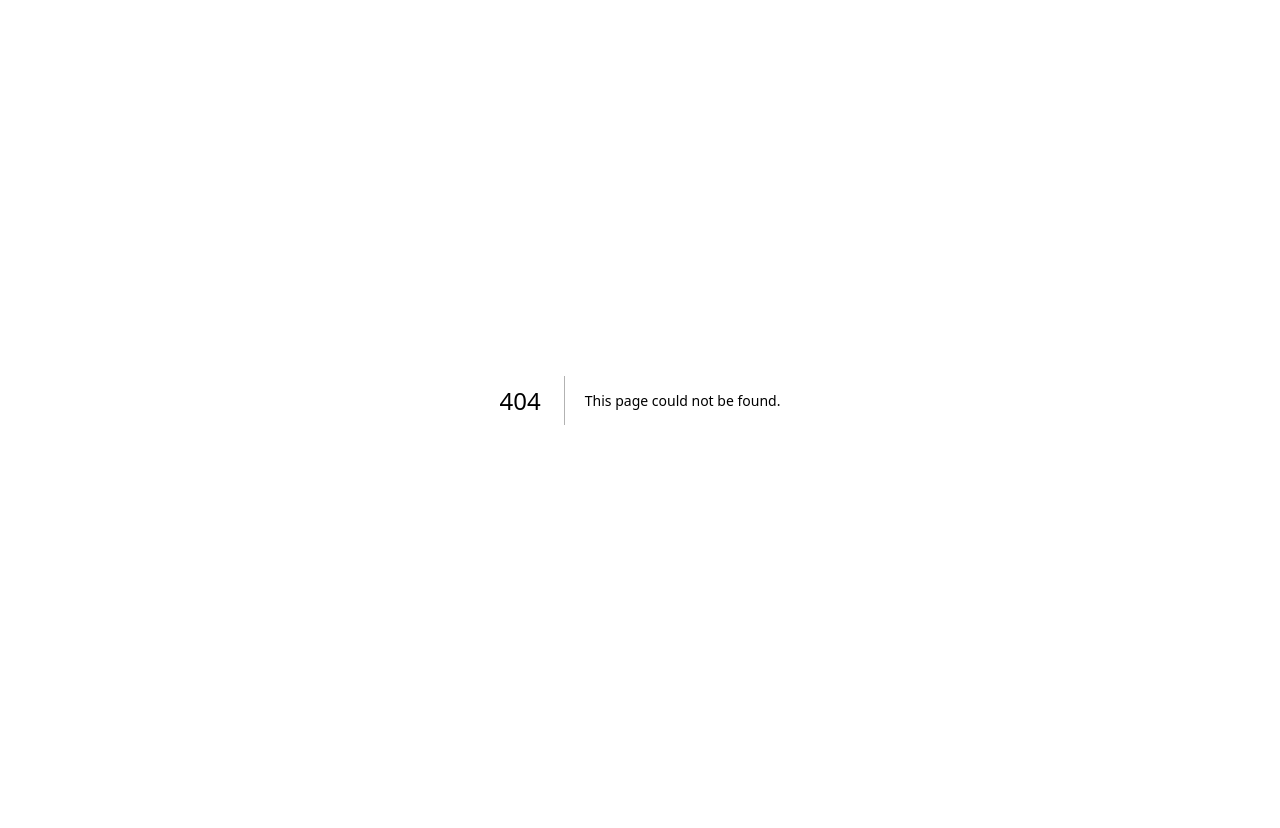
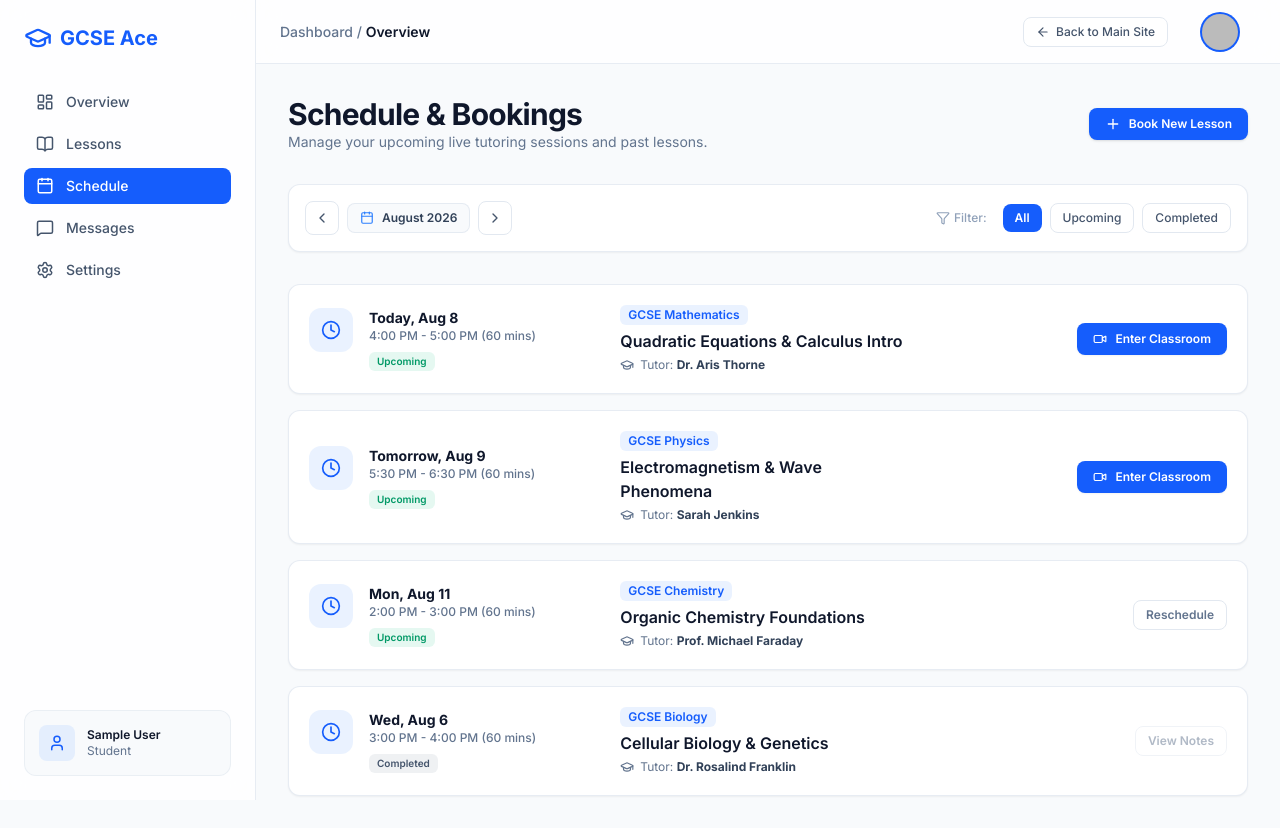
Before and after one commit to alexraju01/GCSE-tutor-app, a Next.js app in the folder client/: page /dashboard/schedule in a window 1280 px wide. Before the commit this address had no page. Before the commit the page ends 800 px from the top, so only its background shows below. Built offline with nearby package versions, Linux system fonts and the light colour scheme; no server answers; sample sign-in values are in the browser's storage.

Commit message:
created schedule page with out functionility

```diff
--- /dev/null
+++ b/client/src/app/(dashboard)/dashboard/schedule/page.tsx
@@ -0,0 +1,223 @@
+import { auth } from "@auth";
+import {
+	Calendar as CalendarIcon,
+	ChevronLeft,
+	ChevronRight,
+	Clock,
+	Filter,
+	GraduationCap,
+	Plus,
+	Video,
+} from "lucide-react";
+import Link from "next/link";
+
+interface Session {
+	id: string;
+	title: string;
+	subject: string;
+	tutorOrStudent: string;
+	roleLabel: string;
+	date: string;
+	time: string;
+	duration: string;
+	status: "Upcoming" | "Completed" | "Cancelled";
+	meetingUrl?: string;
+}
+
+const SchedulePage = async () => {
+	const session = await auth();
+	const isTeacher = session?.user?.role === "Teacher";
+
+	// Mock schedule data (replace with database queries)
+	const scheduleItems: Session[] = [
+		{
+			id: "1",
+			title: "Quadratic Equations & Calculus Intro",
+			subject: "GCSE Mathematics",
+			tutorOrStudent: isTeacher ? "Alex Morgan" : "Dr. Aris Thorne",
+			roleLabel: isTeacher ? "Student" : "Tutor",
+			date: "Today, Aug 8",
+			time: "4:00 PM - 5:00 PM",
+			duration: "60 mins",
+			status: "Upcoming",
+			meetingUrl: "/dashboard/lessons/1",
+		},
+		{
+			id: "2",
+			title: "Electromagnetism & Wave Phenomena",
+			subject: "GCSE Physics",
+			tutorOrStudent: isTeacher ? "Liam Davies" : "Sarah Jenkins",
+			roleLabel: isTeacher ? "Student" : "Tutor",
+			date: "Tomorrow, Aug 9",
+			time: "5:30 PM - 6:30 PM",
+			duration: "60 mins",
+			status: "Upcoming",
+			meetingUrl: "/dashboard/lessons/2",
+		},
+		{
+			id: "3",
+			title: "Organic Chemistry Foundations",
+			subject: "GCSE Chemistry",
+			tutorOrStudent: isTeacher ? "Emma Watson" : "Prof. Michael Faraday",
+			roleLabel: isTeacher ? "Student" : "Tutor",
+			date: "Mon, Aug 11",
+			time: "2:00 PM - 3:00 PM",
+			duration: "60 mins",
+			status: "Upcoming",
+		},
+		{
+			id: "4",
+			title: "Cellular Biology & Genetics",
+			subject: "GCSE Biology",
+			tutorOrStudent: isTeacher ? "Sophia Lin" : "Dr. Rosalind Franklin",
+			roleLabel: isTeacher ? "Student" : "Tutor",
+			date: "Wed, Aug 6",
+			time: "3:00 PM - 4:00 PM",
+			duration: "60 mins",
+			status: "Completed",
+		},
+	];
+
+	return (
+		<div className='mx-auto max-w-6xl space-y-8'>
+			{/* PAGE HEADER */}
+			<div className='flex flex-col gap-4 sm:flex-row sm:items-center sm:justify-between'>
+				<div>
+					<h1 className='text-2xl font-bold tracking-tight text-slate-900 dark:text-slate-100 sm:text-3xl'>
+						Schedule & Bookings
+					</h1>
+					<p className='text-sm text-slate-500 dark:text-slate-400'>
+						Manage your upcoming live tutoring sessions and past lessons.
+					</p>
+				</div>
+
+				<div className='flex items-center gap-3'>
+					{isTeacher ? (
+						<button className='inline-flex items-center gap-2 rounded-lg bg-blue-600 px-4 py-2 text-xs font-semibold text-white shadow-sm transition-all hover:bg-blue-500 active:scale-[0.98]'>
+							<Plus size={16} />
+							Set Availability
+						</button>
+					) : (
+						<Link
+							href='/teachers'
+							className='inline-flex items-center gap-2 rounded-lg bg-blue-600 px-4 py-2 text-xs font-semibold text-white shadow-sm transition-all hover:bg-blue-500 active:scale-[0.98]'>
+							<Plus size={16} />
+							Book New Lesson
+						</Link>
+					)}
+				</div>
+			</div>
+
+			{/* FILTER & DATE CONTROLS BAR */}
+			<div className='flex flex-col gap-4 rounded-xl border border-slate-200/80 bg-white p-4 shadow-xs dark:border-slate-800/80 dark:bg-slate-900/50 md:flex-row md:items-center md:justify-between'>
+				{/* Date Navigator */}
+				<div className='flex items-center gap-2'>
+					<button
+						aria-label='Previous week'
+						className='rounded-lg border border-slate-200 p-2 text-slate-600 transition-colors hover:bg-slate-100 dark:border-slate-800 dark:text-slate-400 dark:hover:bg-slate-800'>
+						<ChevronLeft size={16} />
+					</button>
+					<div className='flex items-center gap-2 rounded-lg border border-slate-200/80 bg-slate-50 px-3 py-1.5 text-xs font-semibold text-slate-700 dark:border-slate-800 dark:bg-slate-800/50 dark:text-slate-200'>
+						<CalendarIcon size={14} className='text-blue-500' />
+						<span>August 2026</span>
+					</div>
+					<button
+						aria-label='Next week'
+						className='rounded-lg border border-slate-200 p-2 text-slate-600 transition-colors hover:bg-slate-100 dark:border-slate-800 dark:text-slate-400 dark:hover:bg-slate-800'>
+						<ChevronRight size={16} />
+					</button>
+				</div>
+
+				{/* Status Filters */}
+				<div className='flex items-center gap-2 overflow-x-auto text-xs font-medium'>
+					<span className='flex items-center gap-1 text-slate-400 pr-2'>
+						<Filter size={14} /> Filter:
+					</span>
+					<button className='rounded-lg bg-blue-600 px-3 py-1.5 font-semibold text-white'>
+						All
+					</button>
+					<button className='rounded-lg border border-slate-200 px-3 py-1.5 text-slate-600 hover:bg-slate-100 dark:border-slate-800 dark:text-slate-400 dark:hover:bg-slate-800'>
+						Upcoming
+					</button>
+					<button className='rounded-lg border border-slate-200 px-3 py-1.5 text-slate-600 hover:bg-slate-100 dark:border-slate-800 dark:text-slate-400 dark:hover:bg-slate-800'>
+						Completed
+					</button>
+				</div>
+			</div>
+
+			{/* SCHEDULE LIST */}
+			<div className='space-y-4'>
+				{scheduleItems.map((item) => {
+					const isUpcoming = item.status === "Upcoming";
+
+					return (
+						<div
+							key={item.id}
+							className='flex flex-col justify-between gap-4 rounded-xl border border-slate-200/80 bg-white p-5 shadow-xs transition-all hover:border-slate-300 dark:border-slate-800/80 dark:bg-slate-900/50 dark:hover:border-slate-700 md:flex-row md:items-center'>
+							{/* Left Column: Time & Status */}
+							<div className='flex items-start gap-4 md:w-1/3'>
+								<div className='flex flex-col items-center justify-center rounded-xl bg-blue-500/10 p-3 text-blue-600 dark:text-blue-400'>
+									<Clock size={20} />
+								</div>
+								<div>
+									<p className='text-sm font-bold text-slate-900 dark:text-slate-100'>
+										{item.date}
+									</p>
+									<p className='text-xs font-medium text-slate-500 dark:text-slate-400'>
+										{item.time} ({item.duration})
+									</p>
+									<span
+										className={`mt-2 inline-flex items-center rounded-md px-2 py-0.5 text-[10px] font-semibold ${
+											isUpcoming
+												? "bg-emerald-500/10 text-emerald-600 dark:text-emerald-400"
+												: "bg-slate-500/10 text-slate-600 dark:text-slate-400"
+										}`}>
+										{item.status}
+									</span>
+								</div>
+							</div>
+
+							{/* Middle Column: Topic & Tutor/Student Info */}
+							<div className='space-y-1 md:w-1/3'>
+								<div className='flex items-center gap-2'>
+									<span className='rounded-md bg-blue-500/10 px-2 py-0.5 text-xs font-semibold text-blue-600 dark:text-blue-400'>
+										{item.subject}
+									</span>
+								</div>
+								<h3 className='font-semibold text-slate-900 dark:text-slate-100'>{item.title}</h3>
+								<p className='flex items-center gap-1.5 text-xs text-slate-500 dark:text-slate-400'>
+									<GraduationCap size={14} />
+									<span>
+										{item.roleLabel}:{" "}
+										<strong className='text-slate-700 dark:text-slate-300'>
+											{item.tutorOrStudent}
+										</strong>
+									</span>
+								</p>
+							</div>
+
+							{/* Right Column: Actions */}
+							<div className='flex items-center justify-end gap-3 md:w-1/3'>
+								{isUpcoming && item.meetingUrl ? (
+									<Link
+										href={item.meetingUrl}
+										className='inline-flex items-center gap-2 rounded-lg bg-blue-600 px-4 py-2 text-xs font-semibold text-white shadow-xs transition-all hover:bg-blue-500 active:scale-[0.98]'>
+										<Video size={14} />
+										Enter Classroom
+									</Link>
+								) : (
+									<button
+										disabled={!isUpcoming}
+										className='rounded-lg border border-slate-200 px-3 py-1.5 text-xs font-semibold text-slate-500 hover:bg-slate-100 disabled:opacity-50 dark:border-slate-800 dark:text-slate-400 dark:hover:bg-slate-800'>
+										{isUpcoming ? "Reschedule" : "View Notes"}
+									</button>
+								)}
+							</div>
+						</div>
+					);
+				})}
+			</div>
+		</div>
+	);
+};
+export default SchedulePage;
```
